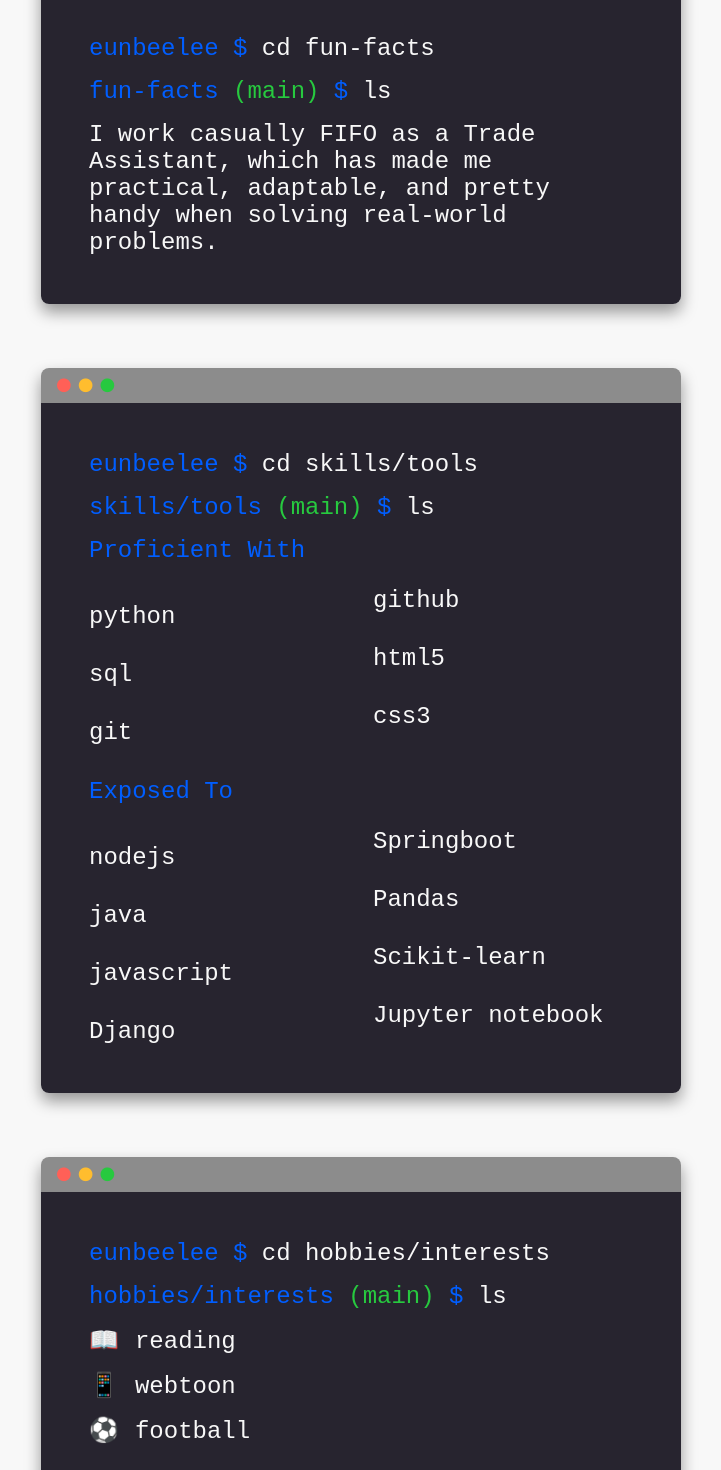
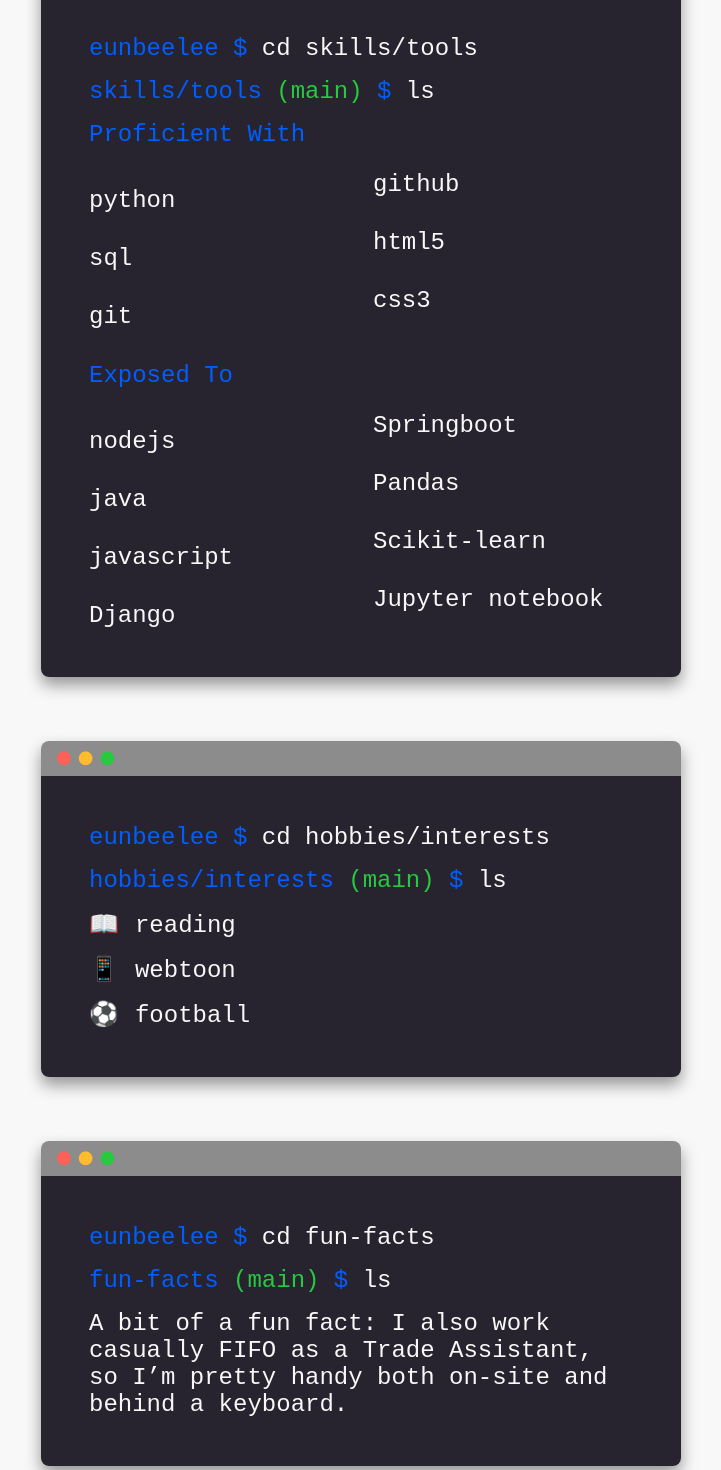
Before and after one commit to unbee-lee/portfolio, a React (Create React App) app: page /about in a window 1280 px wide. Shown: the part 580-2050 px from the top of the page, without its empty margins (279-1000 px from the left). Built offline with nearby package versions, Linux system fonts and the light colour scheme; the HTML template or start-up script is replaced by a standard one.

Commit message:
Refine about fun facts section

```diff
--- a/src/components/about/About.js
+++ b/src/components/about/About.js
@@ -67,9 +67,9 @@ export default function About({innerRef}) {
     return (
         <Box ref={innerRef} display={'flex'} flexDirection={'column'} alignItems={'center'} mt={'3rem'} id={'about'}>
             <Terminal text={aboutMeText()}/>
-            <Terminal text={funFactsText()}/>
             <Terminal text={skillsText()}/>
             <Terminal text={miscText()}/>
+            <Terminal text={funFactsText()}/>
         </Box>
     )
 }
--- a/src/info/Info.js
+++ b/src/info/Info.js
@@ -69,7 +69,7 @@ export const info = {
     ],
     bio: "Hello! I'm Eunbee. I'm a Master of Computing student at Curtin Uni. I'm from Korea and enjoy iced latte even in winter, and believe developers never die — they just refactor. Maybe you should hire me!",
     funFacts: [
-        "I work casually FIFO as a Trade Assistant, which has made me practical, adaptable, and pretty handy when solving real-world problems."
+        "A bit of a fun fact: I also work casually FIFO as a Trade Assistant, so I’m pretty handy both on-site and behind a keyboard."
     ],
     skills:
         {
```
